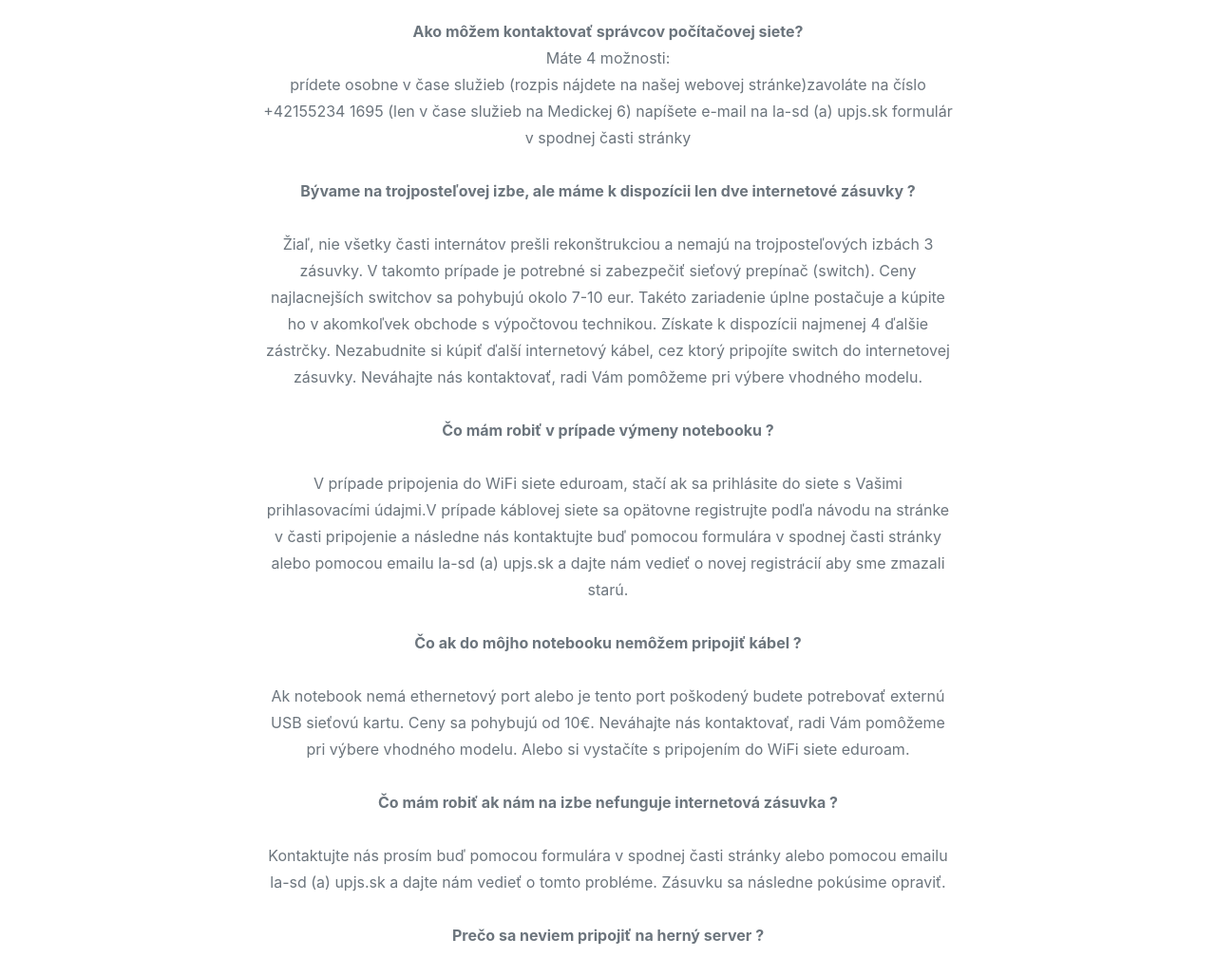
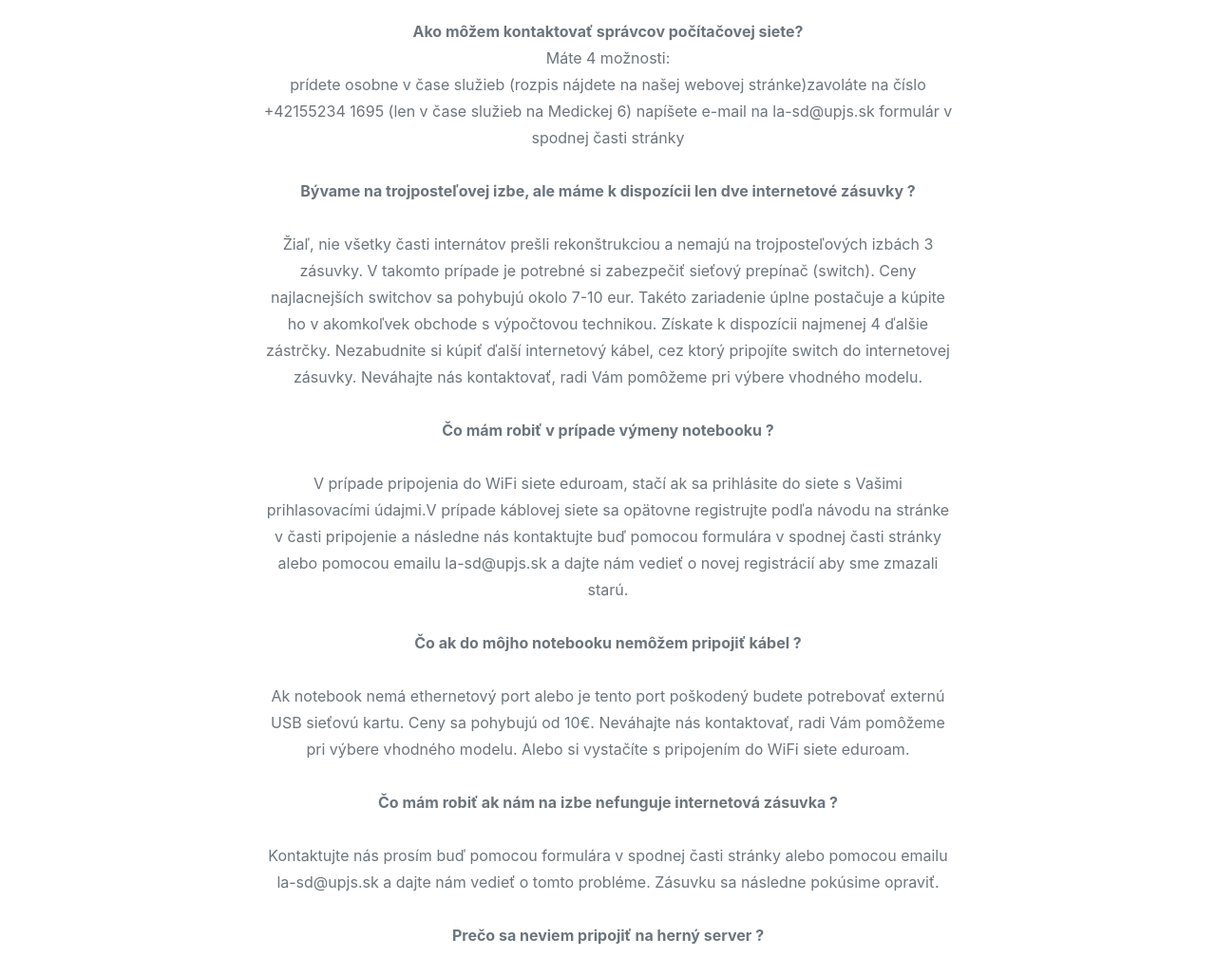
Before and after one commit to alex1972000/alex1972000.github.io, a Jekyll site: the page built from index.md, in a window 1280 px wide and 1400 px high, scrolled down 2837 px. Shown: the part 181-1209 px from the top of the window at 95% size. Built offline with Jekyll 4.4.1, drawn with Linux system fonts in a browser that asks for light colours; some web fonts are replaced.

```diff
--- a/_data/sitetext.yml
+++ b/_data/sitetext.yml
@@ -75,16 +75,16 @@ sk: &DEFAULT_SK
     title: "FAQ"
     text: "Často kladené otázky"
     body: "<b>Ako môžem kontaktovať správcov počítačovej siete?</b>
-<br>Máte 4 možnosti:<br> prídete osobne v čase služieb (rozpis nájdete na našej webovej stránke)zavoláte na číslo +42155234 1695 (len v čase služieb na Medickej 6) napíšete e-mail na la-sd (a) upjs.sk formulár v spodnej časti stránky <br><br>
+<br>Máte 4 možnosti:<br> prídete osobne v čase služieb (rozpis nájdete na našej webovej stránke)zavoláte na číslo +42155234 1695 (len v čase služieb na Medickej 6) napíšete e-mail na la-sd@upjs.sk formulár v spodnej časti stránky <br><br>
           <b>Bývame na trojposteľovej izbe, ale máme k dispozícii len dve internetové zásuvky ?</b>
 <br><br> Žiaľ, nie všetky časti internátov prešli rekonštrukciou a nemajú na trojposteľových izbách 3 zásuvky. V takomto prípade je potrebné si zabezpečiť sieťový prepínač (switch). Ceny najlacnejších switchov sa pohybujú okolo 7-10 eur. Takéto zariadenie úplne postačuje a kúpite ho v akomkoľvek obchode s výpočtovou technikou. Získate k dispozícii najmenej 4 ďalšie zástrčky. Nezabudnite si kúpiť ďalší internetový kábel, cez ktorý pripojíte switch do internetovej zásuvky. Neváhajte nás kontaktovať, radi Vám pomôžeme pri výbere vhodného modelu.<br><br>
           <b>Čo mám robiť v prípade výmeny notebooku ?</b>
 <br><br>V prípade pripojenia do WiFi siete eduroam, stačí ak sa prihlásite do siete s Vašimi
- prihlasovacími údajmi.V prípade káblovej siete sa opätovne registrujte podľa návodu na stránke v časti pripojenie a následne nás kontaktujte buď pomocou formulára v spodnej časti stránky alebo pomocou emailu la-sd (a) upjs.sk a dajte nám vedieť o novej registrácií aby sme zmazali starú.<br><br>
+ prihlasovacími údajmi.V prípade káblovej siete sa opätovne registrujte podľa návodu na stránke v časti pripojenie a následne nás kontaktujte buď pomocou formulára v spodnej časti stránky alebo pomocou emailu la-sd@upjs.sk a dajte nám vedieť o novej registrácií aby sme zmazali starú.<br><br>
           <b>Čo ak do môjho notebooku nemôžem pripojiť kábel ?</b>
 <br><br>Ak notebook nemá ethernetový port alebo je tento port poškodený budete potrebovať externú USB sieťovú kartu. Ceny sa pohybujú od 10€. Neváhajte nás kontaktovať, radi Vám pomôžeme pri výbere vhodného modelu. Alebo si vystačíte s pripojením do WiFi siete eduroam.<br><br>
           <b>Čo mám robiť ak nám na izbe nefunguje internetová zásuvka ?</b>
-<br><br>Kontaktujte nás prosím buď pomocou formulára v spodnej časti stránky alebo pomocou emailu la-sd (a) upjs.sk a dajte nám vedieť o tomto probléme. Zásuvku sa následne pokúsime opraviť.<br><br>
+<br><br>Kontaktujte nás prosím buď pomocou formulára v spodnej časti stránky alebo pomocou emailu la-sd@upjs.sk a dajte nám vedieť o tomto probléme. Zásuvku sa následne pokúsime opraviť.<br><br>
           <b>Prečo sa neviem pripojiť na herný server ?</b>
 <br><br>Na hranie hier cez internet je potrebné povoliť sieťové porty. Stačí ak nám napíšete názov hry a zoznam portov, ktoré potrebujete povoliť. Porty potrebné pre jednotlivé hry nájdete na diskusných fórach alebo oficiálnych stránkach hier.<br><br>
           <b>Ako sa môžem prihlásiť do počítačovej siete ?</b>
@@ -92,7 +92,7 @@ sk: &DEFAULT_SK
           <b>Kde sa platí poplatok za pripojenie k počítačovej sieti ?</b>
 <br><br>Ubytovaní na A a B bloku – platia na vrátnici Medická 6<br>Ubytovaní na C a D bloku – platia na vrátnici Medická 4<br>Ubytovaní na Popradskej 66 – platia na vrátnici Popradská 66<br>Ubytovaní na Popradskej 76 – platia u ubytovacej referentky<br><br>
           <b>Kedy mi pôjde Internet ?</b>
-<br><br>Do 48 hodín od:<br>zaplatenia poplatku<br> a registrácie pomocou registračného formulára na reg.intrak.upjs.sk(Návod nájdete na stránke v časti pripojenie). (Pri ideálnych podmienkach (korektné načítanie ISIC karty na vrátnici pri platbe a zadanie korektných informácií pri registrácii) Vám internet začne fungovať približne do 30 minút.) V prípade WiFi eduroam v podstate hneď po úspešnom vytvorení prihlasovacích údajov na wifi.upjs.sk a ich zadaní na zariadení (Návod nájdete na stránke v časti pripojenie).
+<br><br>Do 48 hodín od:<br>zaplatenia poplatku<br> a registrácie pomocou registračného formulára na reg.intrak.upjs.sk(Návod nájdete na stránke v časti pripojenie). (Pri ideálnych podmienkach (korektné načítanie ISIC karty na vrátnici pri platbe a zadanie korektných informácií pri registrácii) Vám internet začne fungovať približne do 30 minút.) V prípade WiFi eduroam v podstate hneď po úspešnom vytvorení prihlasovacích údajov na wifi.upjs.sk a ich zadaní na zariadení (Návod nájdete na stránke v časti pripojenie).<br><br>
           <b>Nevidím WIFI sieť sdaj-registration. Ako sa mám registrovať do WIFI siete?</b>
 <br><br>Na internátoch už boli siete sdaj-registration a sdaj-students zrušené a nahradené WiFi sieťou eduroam. Návod na vytvorenie prihlasovacích údajov a pripojenie nájdete na stránke v časti pripojenie.<br><br>
           <b>Nefunguje mi online hra. Prečo? </b>
```
